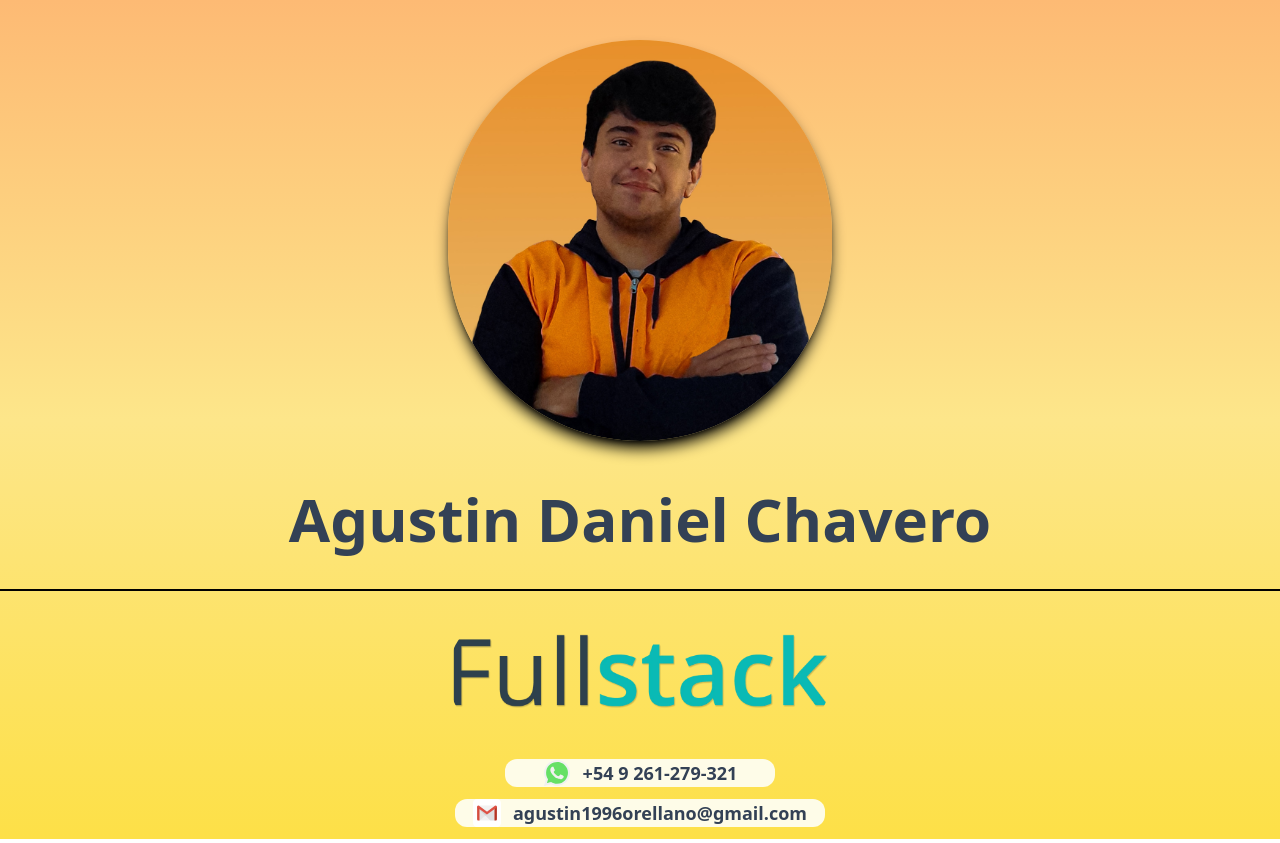
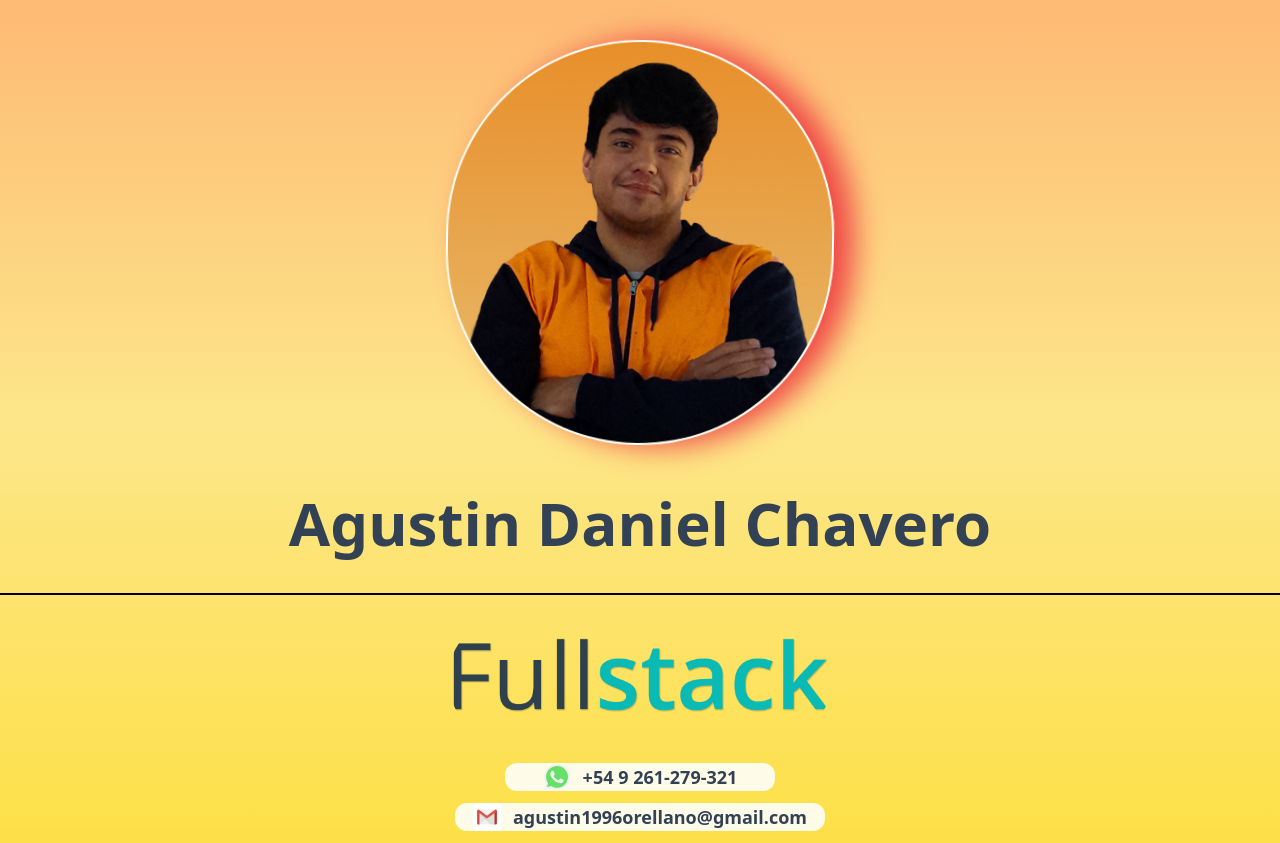
Before and after one commit to AgustinChavero/Portfolio, a React (Vite) app: page / in a window 1280 px wide. Built offline with nearby package versions, Linux system fonts and the light colour scheme.

Commit message:
Landing terminada

```diff
--- /dev/null
+++ b/src/Components/Navs/Components/Nav.jsx
@@ -0,0 +1,7 @@
+import React from "react";
+
+function Nav() {
+  return <div></div>;
+}
+
+export default Nav;
--- /dev/null
+++ b/src/Pages/Landing/Components/ImageProfile.jsx
@@ -0,0 +1,44 @@
+import { Link } from "react-router-dom";
+import { motion } from "framer-motion";
+
+import Profile from "../../../Assets/Profile/Profile.jpg";
+
+function ImageProfile() {
+  return (
+    <div>
+      <Link to="/home">
+        <motion.div
+          className="rounded-full"
+          animate={{
+            boxShadow: [
+              "20px 0px 30px rgb(239 68 68)",
+              "20px 0px 30px rgb(255 255 255)",
+              "20px 0px 30px rgb(239 68 68)",
+              "20px 0px 30px rgb(255 255 255)",
+              "20px 0px 30px rgb(239 68 68)",
+              "20px 0px 30px rgb(255 255 255)",
+              "20px 0px 30px rgb(239 68 68)",
+            ],
+            border: ["2px solid white"],
+            rotate: [1, -1, 1, -1, 1, -1, 0],
+          }}
+          transition={{
+            duration: 3,
+            ease: "easeInOut",
+            times: [0, 1.5, 3, 4.5, 6, 7.5, 9, 10.5],
+            repeat: Infinity,
+            repeatDelay: 0.5,
+          }}
+        >
+          <img
+            src={Profile}
+            alt="agustin_chavero"
+            className="w-96 rounded-full"
+          />
+        </motion.div>
+      </Link>
+    </div>
+  );
+}
+
+export default ImageProfile;
--- a/src/Pages/Landing/Landing.jsx
+++ b/src/Pages/Landing/Landing.jsx
@@ -1,9 +1,9 @@
 import { Link } from "react-router-dom";
 import { motion } from "framer-motion";
 
-import Profile from "../../Assets/Profile/Profile.jpg";
+import ImageProfile from "./Components/ImageProfile";
+
 import Fullstack from "../../Assets/fullstacklogo.png";
-
 import WhatsApp from "../../Assets/Icons/whatsapp.svg";
 import Gmail from "../../Assets/Icons/gmail.svg";
 
@@ -11,19 +11,7 @@ function Landing() {
   return (
     <div className="overflow-hidden pt-10">
       <div className="flex justify-center rounded-full px-5">
-        <Link to="/home">
-          <motion.div
-            initial={{ scale: 0.5 }}
-            animate={{ rotate: 360, scale: 1 }}
-            transition={{ duration: 1.5 }}
-          >
-            <img
-              src={Profile}
-              alt="agustin_chavero"
-              className="w-96 rounded-full shadow-lg shadow-black"
-            />
-          </motion.div>
-        </Link>
+        <ImageProfile />
       </div>
       <div className="border-black border-b-2 flex justify-center">
         <Link to="/home">
```
Also changed, not shown: src/Components/Navs/Components/Menu.jsx (renamed from src/Components/Navs/Menu.jsx).
